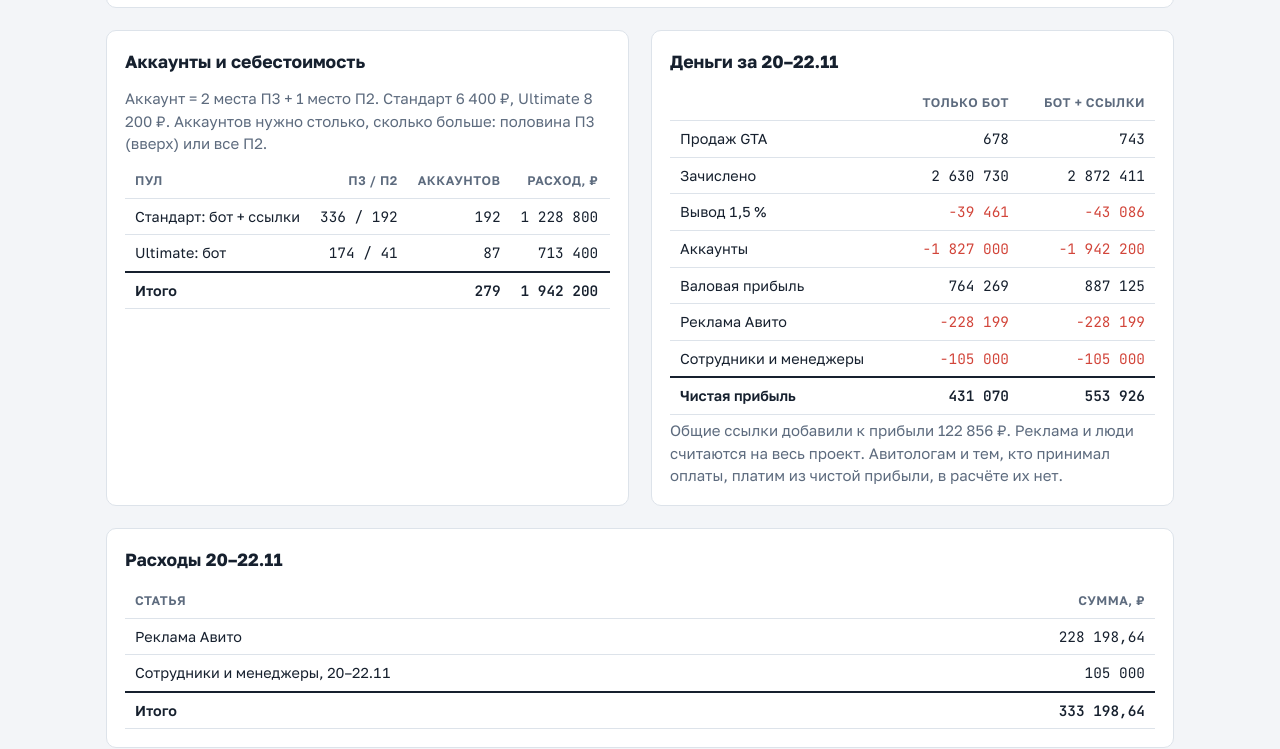
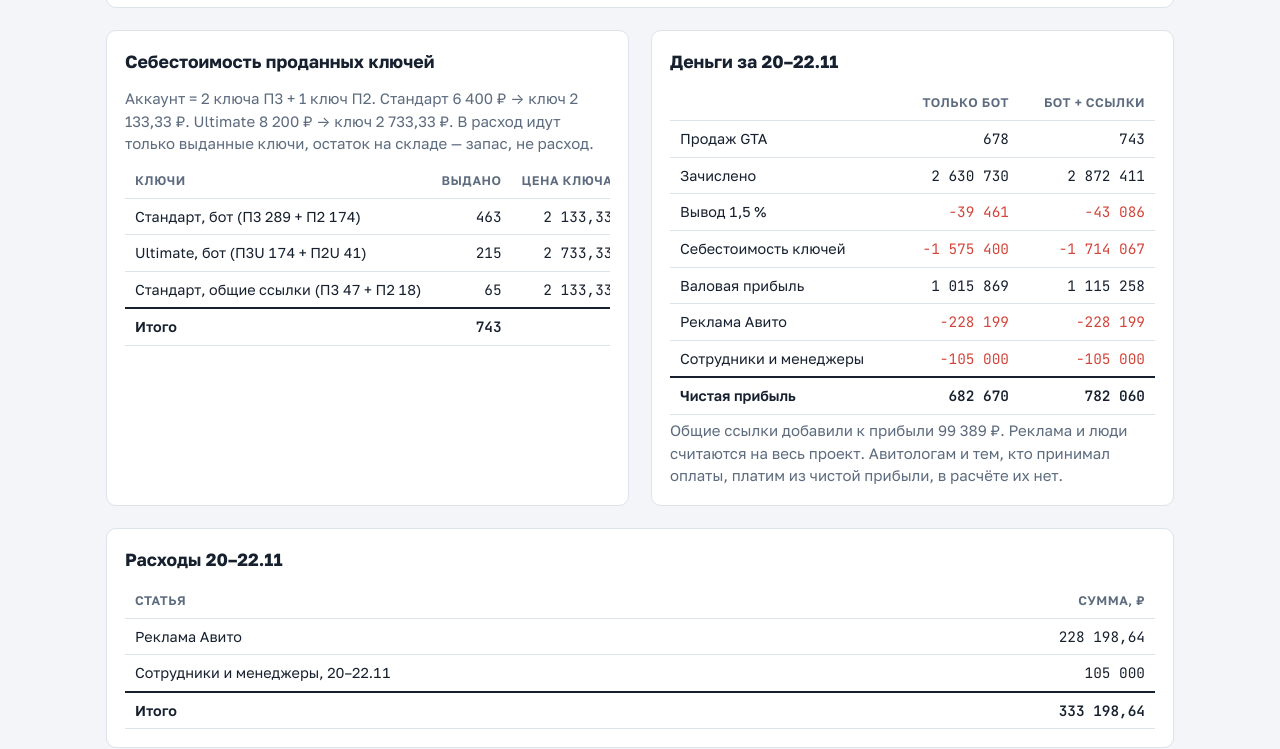
Before and after one commit to IT-WORKING-studio/babka-gta6-report, a plain HTML site: page index.html in a window 1280 px wide. Shown: the part 1038-1787 px from the top of the page. Drawn offline with Linux system fonts and the light colour scheme.

Commit message:
Себестоимость по выданным ключам, как в дашборде
Co-Authored-By: Claude Opus 5.5 <noreply@anthropic.com>

```diff
--- a/index.html
+++ b/index.html
@@ -67,7 +67,7 @@ ul{margin:0;padding-left:18px} li{margin:3px 0}
   <div class="tiles">
     <div class="tile k-bot"><span class="lab">Бот, GTA</span><span class="val">2 630 730 ₽</span><span class="note">678 продаж</span></div>
     <div class="tile k-links"><span class="lab">Общие ссылки, GTA</span><span class="val">241 681 ₽</span><span class="note">65 продаж: П3 47, П2 18</span></div>
-    <div class="tile k-good"><span class="lab">Чистая прибыль GTA</span><span class="val">553 926 ₽</span><span class="note">после аккаунтов, вывода, рекламы и людей</span></div>
+    <div class="tile k-good"><span class="lab">Чистая прибыль GTA</span><span class="val">782 060 ₽</span><span class="note">после ключей, вывода, рекламы и людей</span></div>
     <div class="tile"><span class="lab">Баланс Pally к выводу</span><span class="val">1 097 968 ₽</span><span class="note">на 23.11, 14:00</span></div>
   </div>
 
@@ -89,14 +89,14 @@ ul{margin:0;padding-left:18px} li{margin:3px 0}
 
   <div class="two">
     <section>
-      <h2>Аккаунты и себестоимость</h2>
-      <p class="sub" style="margin:0 0 10px">Аккаунт = 2 места П3 + 1 место П2. Стандарт 6 400 ₽, Ultimate 8 200 ₽. Аккаунтов нужно столько, сколько больше: половина П3 (вверх) или все П2.</p>
+      <h2>Себестоимость проданных ключей</h2>
+      <p class="sub" style="margin:0 0 10px">Аккаунт = 2 ключа П3 + 1 ключ П2. Стандарт 6 400 ₽ → ключ 2 133,33 ₽. Ultimate 8 200 ₽ → ключ 2 733,33 ₽. В расход идут только выданные ключи, остаток на складе — запас, не расход.</p>
       <div class="scroll"><table id="acc"></table></div>
     </section>
     <section>
       <h2>Деньги за 20–22.11</h2>
       <div class="scroll"><table id="pnl"></table></div>
-      <p class="sub">Общие ссылки добавили к прибыли 122 856 ₽. Реклама и люди считаются на весь проект. Авитологам и тем, кто принимал оплаты, платим из чистой прибыли, в расчёте их нет.</p>
+      <p class="sub">Общие ссылки добавили к прибыли 99 389 ₽. Реклама и люди считаются на весь проект. Авитологам и тем, кто принимал оплаты, платим из чистой прибыли, в расчёте их нет.</p>
     </section>
   </div>
 
@@ -126,12 +126,13 @@ ul{margin:0;padding-left:18px} li{margin:3px 0}
       <tr><td class="t">Стандарт</td><td>2 × 4 490 + 1 490</td><td>10 470</td><td>6 400</td><td class="pos">+4 070</td></tr>
       <tr><td class="t">Ultimate</td><td>2 × 5 490 + 2 890</td><td>13 870</td><td>8 200</td><td class="pos">+5 670</td></tr>
     </table></div>
-    <p class="callout" style="margin-top:12px">П2 за 1 490 ₽ дешевле трети аккаунта (2 133 ₽), но без П2 аккаунт целиком не продать. По итогам 20–22.11 свободны 48 мест П3 стандарт и 46 мест П2U, их стоит допродать.</p>
+    <p class="callout" style="margin-top:12px">П2 за 1 490 ₽ дешевле трети аккаунта (2 133 ₽), но без П2 аккаунт целиком не продать. Следить, чтобы П3 и П2 уходили примерно 2 к 1, иначе на складе копятся ключи одного вида.</p>
   </section>
 
   <section>
-    <h2>Почему в админке прибыль выше</h2>
-    <p style="margin:0">Админка списывает на проданный ключ долю аккаунта: 2 150 ₽ стандарт, 2 750 ₽ Ultimate. Так прибыль бота за 20–22.11 вышла бы 1 004 569 ₽. Здесь в расход идут аккаунты целиком, поэтому на 240 300 ₽ меньше. Это стоимость свободных мест в купленных аккаунтах. Продадутся — вернутся в прибыль.</p>
+    <h2>Как считать каждый день</h2>
+    <p style="margin:0 0 8px">Чистая прибыль дня = зачислено на Pally за GTA − 1,5 % на вывод − себестоимость выданных за день ключей (2 133,33 ₽ стандарт, 2 733,33 ₽ Ultimate) − реклама Авито за день − сотрудники за день.</p>
+    <p style="margin:0">Сверка с дашбордом админки: по боту за 20–22.11 у него 1 013 853 ₽ до рекламы и людей, здесь 1 015 869 ₽. Разница в 2 тыс. ₽ из-за того, что в админке ключ стоит 2 150 / 2 750 ₽ (сумма за аккаунт 6 450 / 8 250 вместо 6 400 / 8 200), и продажа считается по времени выдачи ключа, а не оплаты.</p>
   </section>
 </div>
 
@@ -160,13 +161,14 @@ table('kinds',['День','Бот П3','Бот П2','Бот П3U','Бот П2U',
  ['21.11',143,89,126,26,1543360,3,3,17400,1560760],
  ['22.11',48,66,47,15,615240,3,1,14700,629940],
  ['Итого',289,174,174,41,2630730,47,18,241681,2872411]],3);
-table('acc',['Пул','П3 / П2','Аккаунтов','Расход, ₽','Свободно'],[
- ['Стандарт: бот + ссылки','336 / 192',192,1228800,'48 П3'],
- ['Ultimate: бот','174 / 41',87,713400,'46 П2U'],
- ['Итого','',279,1942200,'']],2);
+table('acc',['Ключи','Выдано','Цена ключа','Себестоимость, ₽'],[
+ ['Стандарт, бот (П3 289 + П2 174)',463,'2 133,33',987733],
+ ['Ultimate, бот (П3U 174 + П2U 41)',215,'2 733,33',587667],
+ ['Стандарт, общие ссылки (П3 47 + П2 18)',65,'2 133,33',138667],
+ ['Итого',743,'',1714067]],3);
 table('pnl',['','Только бот','Бот + ссылки'],[
- ['Продаж GTA',678,743],['Зачислено',2630730,2872411],['Вывод 1,5 %',-39461,-43086],['Аккаунты',-1827000,-1942200],['Валовая прибыль',764269,887125],
- ['Реклама Авито',-228199,-228199],['Сотрудники и менеджеры',-105000,-105000],['Чистая прибыль',431070,553926]],7);
+ ['Продаж GTA',678,743],['Зачислено',2630730,2872411],['Вывод 1,5 %',-39461,-43086],['Себестоимость ключей',-1575400,-1714067],['Валовая прибыль',1015869,1115258],
+ ['Реклама Авито',-228199,-228199],['Сотрудники и менеджеры',-105000,-105000],['Чистая прибыль',682670,782060]],7);
 table('costs',['Статья','Сумма, ₽'],[
  ['Реклама Авито','228 198,64'],
  ['Сотрудники и менеджеры, 20–22.11',105000],
```
